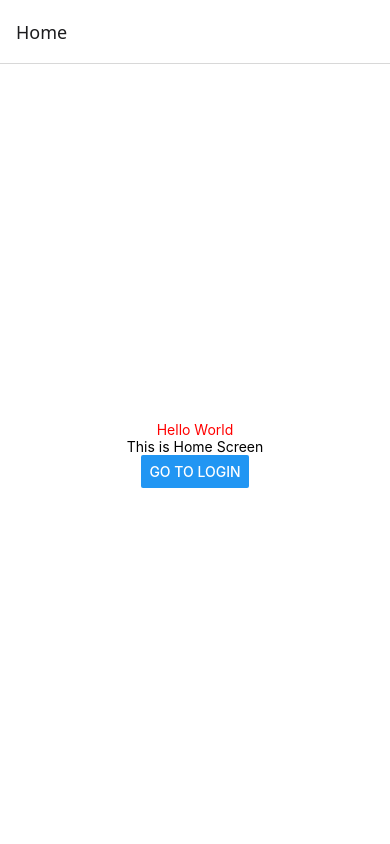
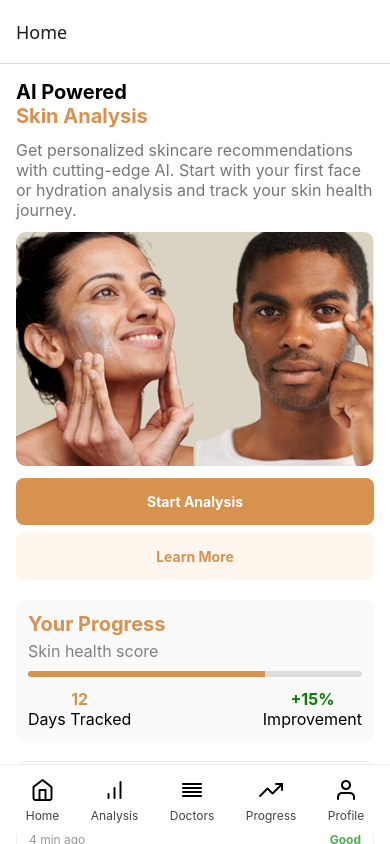
Before and after one commit to TheManana11/Glow, a React Native app in the folder glow-client/: screen /Home in a window 390 px wide. Built offline with nearby package versions, Linux system fonts and the light colour scheme.

Commit message:
Added home screen

```diff
--- /dev/null
+++ b/glow-client/components/Footer/Footer.js
@@ -0,0 +1,17 @@
+import { View, TouchableOpacity, Text } from 'react-native';
+import styles from './style';
+import { Feather } from '@expo/vector-icons';
+
+const Footer = () => {
+  return (
+    <View style={styles.footer}>
+      <TouchableOpacity style={styles.column}><Feather name="home" size={24} color="black" /><Text style={styles.footerText}>Home</Text></TouchableOpacity>
+      <TouchableOpacity style={styles.column}><Feather name="bar-chart" size={24} color="black" /><Text style={styles.footerText}>Analysis</Text></TouchableOpacity>
+      <TouchableOpacity style={styles.column}><Feather name="align-justify" size={24} color="black" /><Text style={styles.footerText}>Doctors</Text></TouchableOpacity>
+      <TouchableOpacity style={styles.column}><Feather name="trending-up" size={24} color="black" /><Text style={styles.footerText}>Progress</Text></TouchableOpacity>
+      <TouchableOpacity style={styles.column}><Feather name="user" size={24} color="black" /><Text style={styles.footerText}>Profile</Text></TouchableOpacity>
+    </View>
+  );
+};
+
+export default Footer;
--- /dev/null
+++ b/glow-client/components/Footer/style.js
@@ -0,0 +1,28 @@
+  import { StyleSheet } from 'react-native';
+
+export default StyleSheet.create({
+  footer: {
+    flexDirection: 'row',
+    justifyContent: 'space-around',
+    paddingVertical: 10,
+    paddingHorizontal: 10,
+    borderTopWidth: 1,
+    borderColor: '#eee',
+    backgroundColor: '#fff',
+    position: 'absolute',
+    bottom: 0,
+    width: '100%',
+    height: 70,
+    marginBottom: 10
+  },
+  footerText: {
+    fontSize: 12,
+    color: '#444',
+  },
+  column: {
+    flexDirection: 'column',
+    justifyContent: 'center',
+    alignItems: 'center',
+    gap: 5
+  }
+});
--- a/glow-client/screens/Home/HomeScreen.js
+++ b/glow-client/screens/Home/HomeScreen.js
@@ -1,14 +1,73 @@
-import { Button, Text, View } from "react-native"
-import { style } from './style'
+import { View, Text, Image, TouchableOpacity, ScrollView } from 'react-native';
+import styles from './style';
+import Footer from '../../components/Footer/Footer';
 
-const HomeScreen = ({ navigation }) => {
+const HomeScreen = () => {
   return (
-    <View style={style.container}>
-        <Text style={ style.text }>Hello World</Text>
-        <Text>This is Home Screen</Text>
-        <Button title="Go to Login" onPress={() => navigation.navigate('Signup')} />
+    <View style={styles.container}>
+      <ScrollView contentContainerStyle={styles.content}>
+        <Text style={styles.headerText}>AI Powered{"\n"}<Text style={styles.bold}>Skin Analysis</Text></Text>
+        <Text style={styles.subText}>
+          Get personalized skincare recommendations with cutting-edge AI. Start with your first face or hydration analysis and track your skin health journey.
+        </Text>
+        <Image
+          source={require('../../assets/images/intro.png')}
+          style={styles.image}
+          resizeMode="cover"
+        />
+        <TouchableOpacity style={styles.button}>
+          <Text style={styles.buttonText}>Start Analysis</Text>
+        </TouchableOpacity>
+        <TouchableOpacity style={styles.learnMoreButton}>
+          <Text style={styles.learnMoreText}>Learn More</Text>
+        </TouchableOpacity>
+
+        <View style={styles.progressSection}>
+          <Text style={styles.progressTitle}>Your Progress</Text>
+          <Text style={styles.progressLabel}>Skin health score</Text>
+          <View style={styles.progressBar}>
+            <View style={styles.progressFill} />
+          </View>
+          <View style={styles.progressDetails}>
+            <Text style={styles.progressStat}><Text style={styles.days}>12</Text>{"\n"}Days Tracked</Text>
+            <Text style={styles.progressStat}><Text style={styles.percentage}>+15%</Text>{"\n"}Improvement</Text>
+          </View>
+        </View>
+
+        <View style={styles.analysisSection}>
+          <Text style={styles.sectionTitle}>Recent Analysis</Text>
+          <View style={styles.analysisItem}>
+            <Text style={styles.analysisTitle}>Face Analysis</Text>
+            <View style={styles.analysisRow}>
+              <Text style={styles.analysisTime}>4 min ago</Text>
+              <Text style={styles.analysisStatusSuccess}>Good</Text>
+            </View>
+          </View>
+          <View style={styles.analysisItem}>
+            <Text style={styles.analysisTitle}>Hydration Check</Text>
+            <View style={styles.analysisRow}>
+              <Text style={styles.analysisTime}>3 days ago</Text>
+              <Text style={styles.analysisStatusDanger}>Dehydrated</Text>
+            </View>
+          </View>
+        </View>
+
+        <View style={styles.tipSection}>
+          <Text style={styles.tipTitle}>💡 Daily Tip</Text>
+          <Text style={styles.tipHeader}>Stay Hydrated</Text>
+          <Text style={styles.tipText}>
+            Drinking 8 glasses of water daily helps keep skin soft and supple. Proper hydration boosts elasticity and helps maintain a healthier complexion.
+          </Text>
+        </View>
+
+        <TouchableOpacity style={styles.analysisNowButton}>
+          <Text style={styles.analysisNowText}>Start Your Analysis Now</Text>
+        </TouchableOpacity>
+      </ScrollView>
+
+      <Footer />
     </View>
-  )
-}
+  );
+};
 
-export default HomeScreen
+export default HomeScreen;
--- a/glow-client/screens/Home/style.js
+++ b/glow-client/screens/Home/style.js
@@ -1,16 +1,175 @@
-import { StyleSheet } from "react-native";
+import { StyleSheet } from 'react-native';
 
-
-export const style = StyleSheet.create({
-    container: {
-        backgroundColor: "#fff",
-        width: '100%',
-        height: '100%',
-        display: "flex",
-        alignItems: "center",
-        justifyContent: "center"
-    },
-    text: {
-        color: "red"
-    }
-})
+export default StyleSheet.create({
+  container: {
+    flex: 1,
+    backgroundColor: '#FFFFFF',
+  },
+  content: {
+    padding: 16,
+    paddingBottom: 100,
+  },
+  headerText: {
+    fontSize: 20,
+    color: '#000',
+    fontWeight: 'bold',
+    marginBottom: 12,
+  },
+  bold: {
+    fontSize: 20,
+    fontWeight: 'bold',
+    color: '#D89250'
+  },
+  subText: {
+    color: '#777',
+    fontSize: 16,
+    marginBottom: 12,
+  },
+  image: {
+    width: '100%',
+    height: 234,
+    borderRadius: 10,
+    marginBottom: 12,
+  },
+  button: {
+    backgroundColor: '#D89250',
+    borderRadius: 8,
+    paddingVertical: 15,
+    alignItems: 'center',
+    marginBottom: 8,
+  },
+  buttonText: {
+    color: '#fff',
+    fontWeight: 'bold',
+  },
+  learnMoreButton: {
+    backgroundColor: '#FFF6ED',
+    borderRadius: 8,
+    paddingVertical: 15,
+    alignItems: 'center',
+    marginBottom: 20,
+  },
+  learnMoreText: {
+    color: '#D89250',
+    fontWeight: 'bold',
+  },
+  progressSection: {
+    backgroundColor: '#FAFAFA',
+    borderRadius: 8,
+    padding: 12,
+    marginBottom: 20,
+  },
+  progressTitle: {
+    fontWeight: 'bold',
+    fontSize: 20,
+    marginBottom: 5,
+    color: '#D89250'
+  },
+  progressLabel: {
+    fontSize: 16,
+    color: '#808080',
+    marginBottom: 10,
+  },
+  progressBar: {
+    height: 6,
+    backgroundColor: '#ddd',
+    borderRadius: 4,
+    overflow: 'hidden',
+    marginBottom: 12,
+  },
+  progressFill: {
+    width: '71%',
+    height: '100%',
+    backgroundColor: '#D89250',
+  },
+  progressDetails: {
+    flexDirection: 'row',
+    justifyContent: 'space-between',
+  },
+  progressStat: {
+    fontSize: 16,
+    textAlign: 'center',
+  },
+  days: {
+    color: '#D89250',
+    fontWeight: 'bold',
+  },
+  percentage: {
+    color: 'green',
+    fontWeight: 'bold',
+  },
+  analysisSection: {
+    backgroundColor: '#fff',
+    padding: 12,
+    borderRadius: 8,
+    marginBottom: 20,
+    borderColor: '#eee',
+    borderWidth: 1,
+  },
+  sectionTitle: {
+    fontWeight: 'bold',
+    fontSize: 20,
+    color: '#D89250',
+    marginBottom: 10,
+  },
+  analysisItem: {
+    marginBottom: 12,
+  },
+  analysisTitle: {
+    fontWeight: 'bold',
+    fontSize: 16,
+    marginBottom: 4,
+  },
+  analysisRow: {
+    flexDirection: 'row',
+    justifyContent: 'space-between',
+  },
+  analysisTime: {
+    fontSize: 12,
+    color: '#999',
+  },
+  analysisStatusSuccess: {
+    color: '#4CAF50',
+    fontSize: 12,
+    fontWeight: 'bold',
+  },
+  analysisStatusDanger: {
+    color: '#F44336',
+    fontSize: 12,
+    fontWeight: 'bold',
+  },
+  tipSection: {
+    backgroundColor: '#FFF6ED',
+    padding: 12,
+    borderRadius: 8,
+    marginBottom: 20,
+    borderColor: '#D89250',
+    borderWidth: 1,
+  },
+  tipTitle: {
+    fontWeight: 'bold',
+    fontSize: 20,
+    marginBottom: 10,
+  },
+  tipHeader: {
+    fontWeight: 'bold',
+    color: '#D89250',
+    fontSize: 18,
+    marginBottom: 8,
+  },
+  tipText: {
+    fontSize: 16,
+    color: '#808080',
+  },
+  analysisNowButton: {
+    backgroundColor: '#D89250',
+    borderRadius: 8,
+    paddingVertical: 12,
+    alignItems: 'center',
+    marginBottom: 20,
+  },
+  analysisNowText: {
+    color: '#fff',
+    fontWeight: 'bold',
+  },
+});
```
Also changed, not shown: glow-client/assets/images/intro.png (added).
